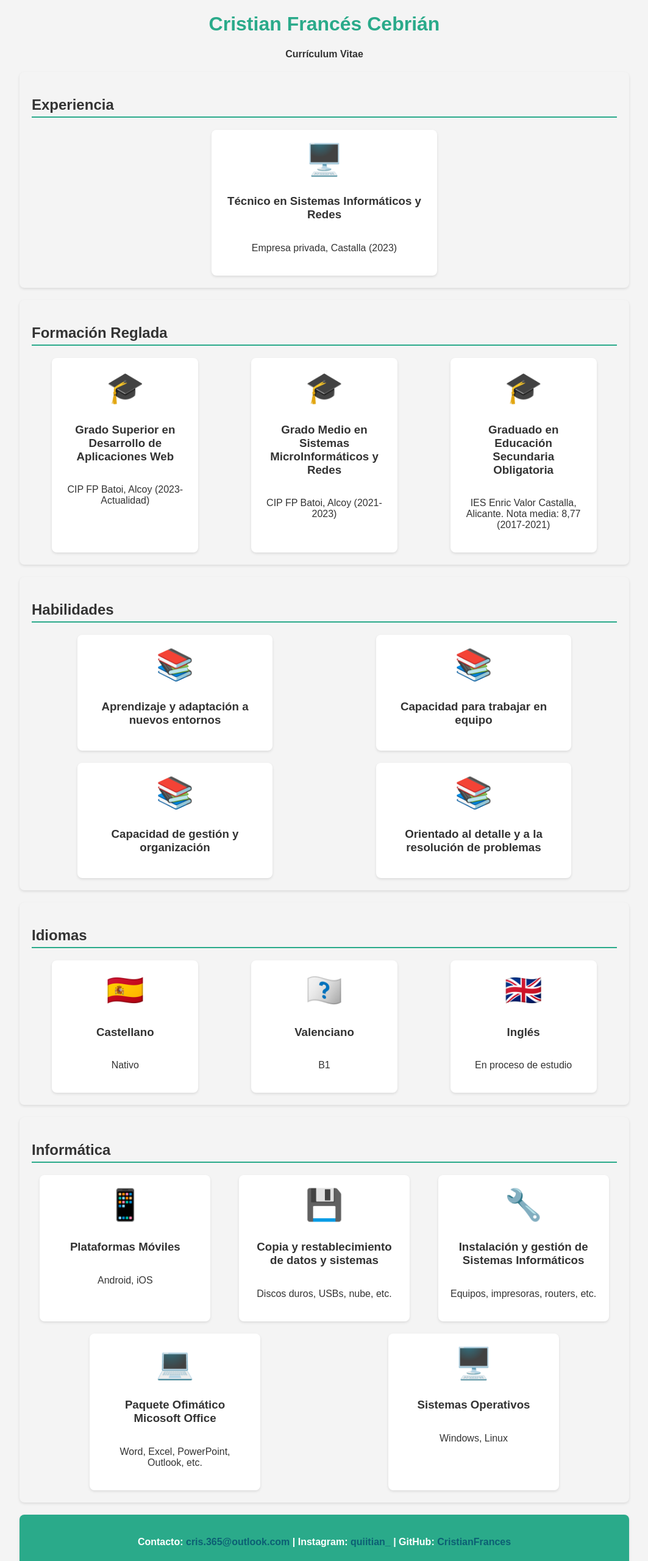
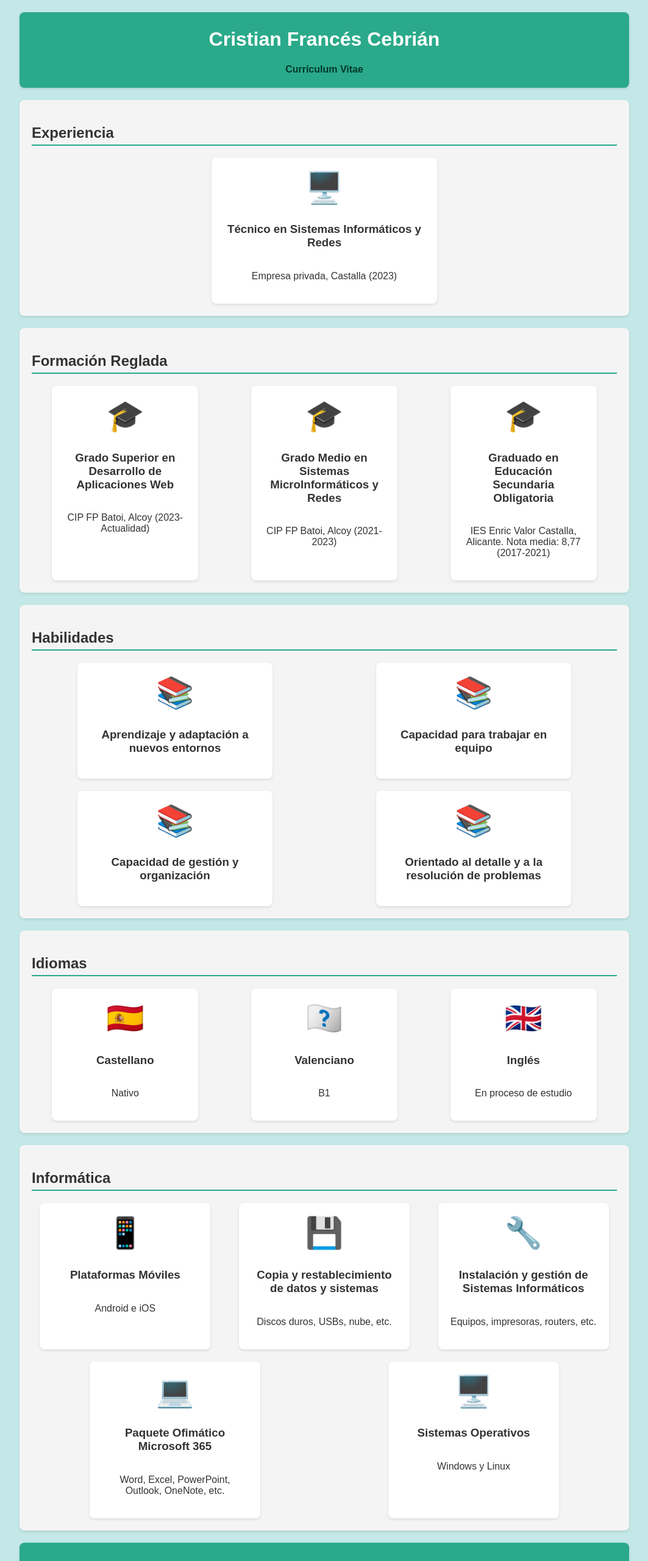
Before and after one commit to CristianFrances/CristianFrances.github.io, a plain HTML site: page index.html in a window 1280 px wide. Shown: the top 2560 px of the page at 61% size, without its empty margins (108-1171 px from the left). Drawn offline with Linux system fonts and the light colour scheme.

Commit message:
Cambios en colores y retoques ortográficos V7

```diff
--- a/css/estilos.css
+++ b/css/estilos.css
@@ -2,7 +2,7 @@ body {
     font-family: Arial, sans-serif;
     margin: 0;
     padding: 0;
-    background-color: #f4f4f4;
+    background-color: #C3E8E7;
     color: #333;
 }
 header, section, footer {
@@ -13,10 +13,18 @@ header, section, footer {
 
 header {
     text-align: center;
+    border-radius: 8px;
+    box-shadow: 0 2px 4px rgba(0,0,0,0.1);
+    background-color:  #2AAA8A;
+    padding: 5px 20px;
+}
+
+header p{
+    color: #00382a;
 }
 
 h1 {
-    color:  #2AAA8A;
+    color: white;
 }
 
 h2 {
@@ -37,19 +45,19 @@ footer {
     padding: 20px;
     font-weight: bold;
     background-color:  #2AAA8A;
-    color: #ffffff;
+    color: #0c5f74;
     border-radius: 8px;
     box-shadow: 0 2px 4px rgba(0,0,0,0.1);
 }
 
 footer a{
     text-decoration: none;
-    color: #0c5f74;
+    color: white;
 }
 
 footer a:hover{
     text-decoration: none;
-    color: #6200ff;
+    color: #6AFCBD;
 }
 
 #idiomas {
@@ -62,6 +70,7 @@ footer a:hover{
     flex-wrap: wrap;
     justify-content: space-around;
     gap: 20px;
+    background-color: #f4f4f4;
 }
 
 .language {
--- a/index.html
+++ b/index.html
@@ -18,7 +18,6 @@
     <section id="experiencia">
         <h2>Experiencia</h2>
         <div class="experience-container">
-            <!-- Experiencia 2023 -->
             <div class="job">
                 <span>🖥️</span>
                 <h3>Técnico en Sistemas Informáticos y Redes</h3>
@@ -103,7 +102,7 @@
             <div class="skill">
                 <span>📱</span>
                 <h3>Plataformas Móviles</h3>
-                <p>Android, iOS</p>
+                <p>Android e iOS</p>
             </div>
             <div class="skill">
                 <span>💾</span>
@@ -117,13 +116,13 @@
             </div>
             <div class="skill">
                 <span>💻</span>
-                <h3>Paquete Ofimático Micosoft Office</h3>
-                <p>Word, Excel, PowerPoint, Outlook, etc.</p>
+                <h3>Paquete Ofimático Microsoft 365</h3>
+                <p>Word, Excel, PowerPoint, Outlook, OneNote, etc.</p>
             </div>
             <div class="skill">
                 <span>🖥️</span>
                 <h3>Sistemas Operativos</h3>
-                <p>Windows, Linux</p>
+                <p>Windows y Linux</p>
             </div>
         </div>
     </section>
```
